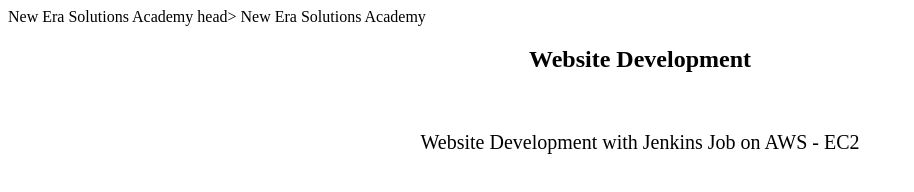
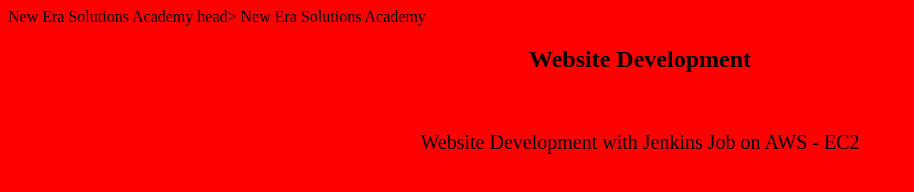
Before and after one commit to Ewaa113/simple-website, a plain HTML site: page index.html in a window 1280 px wide. Shown: the whole page, without its empty margins (0-914 px from the left). Drawn offline with Linux system fonts and the light colour scheme.

Commit message:
Update index.html
correcting color command

```diff
--- a/index.html
+++ b/index.html
@@ -8,7 +8,7 @@
   device-width, intial-scale=`.0">
   <style>
       body{
-        background-colour:red;
+        background-color:red;
       }
       h1{
         text-align: center;
```
